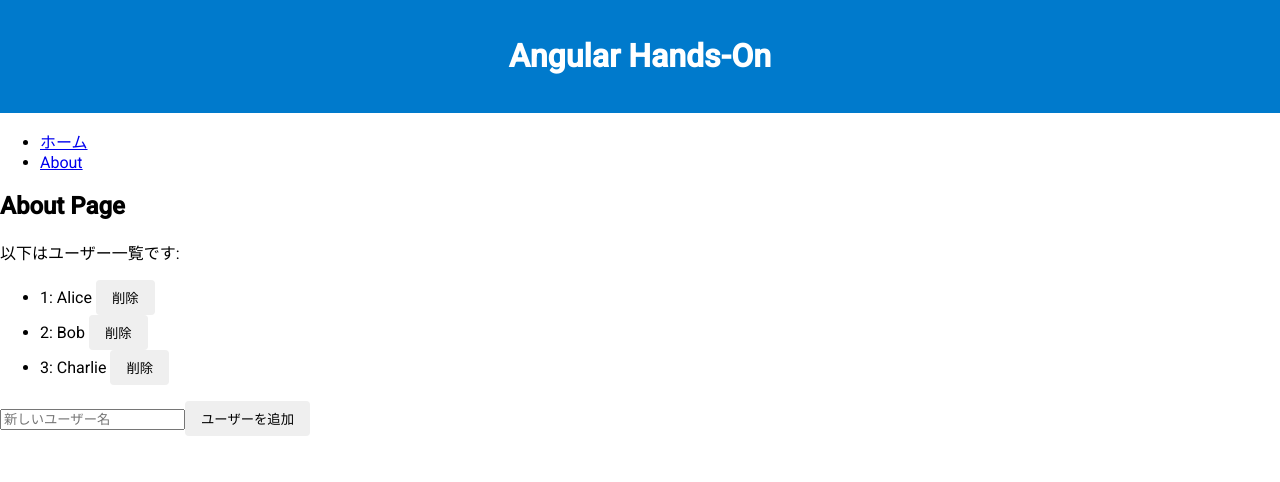
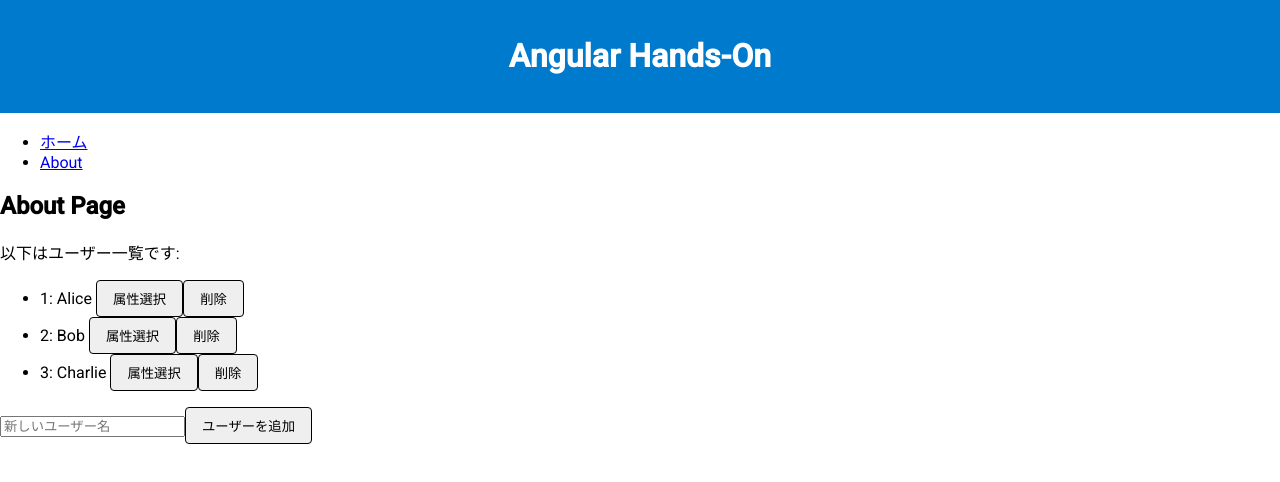
Before and after one commit to yuta-komura/angular-practice, an Angular app in the folder web-client/: page /about in a window 1280 px wide. Shown: the top 482 px of the page. Built offline with nearby package versions, Linux system fonts and the light colour scheme.

Commit message:
ボタンのスタイルを変更し、削除ボタンの隣に属性選択ボタンを追加

```diff
--- a/web-client/src/app/presentation/components/about/about.component.css
+++ b/web-client/src/app/presentation/components/about/about.component.css
@@ -12,10 +12,10 @@
 
 button {
   padding: 8px 16px;
-  border: none;
   border-radius: 4px;
   color: black;
   cursor: pointer;
+  border: 1px solid black;
 }
 
 button:hover {
--- a/web-client/src/app/presentation/components/about/about.component.html
+++ b/web-client/src/app/presentation/components/about/about.component.html
@@ -3,6 +3,7 @@
 <ul>
   <li *ngFor="let user of users">
     {{ user.id }}: {{ user.name }}
+    <button (click)="openDeleteDialog(user)">属性選択</button>
     <button (click)="openDeleteDialog(user)">削除</button>
   </li>
 </ul>
--- a/web-client/src/app/presentation/shared/dialog/dialog.component.css
+++ b/web-client/src/app/presentation/shared/dialog/dialog.component.css
@@ -1,10 +1,10 @@
 button {
   background-color: #007bff; /* デフォルト色 */
   padding: 8px 16px;
-  border: none;
   border-radius: 4px;
-  color: white;
+  color: black;
   cursor: pointer;
+  border: 1px solid black;
 }
 
 button:hover {
```
